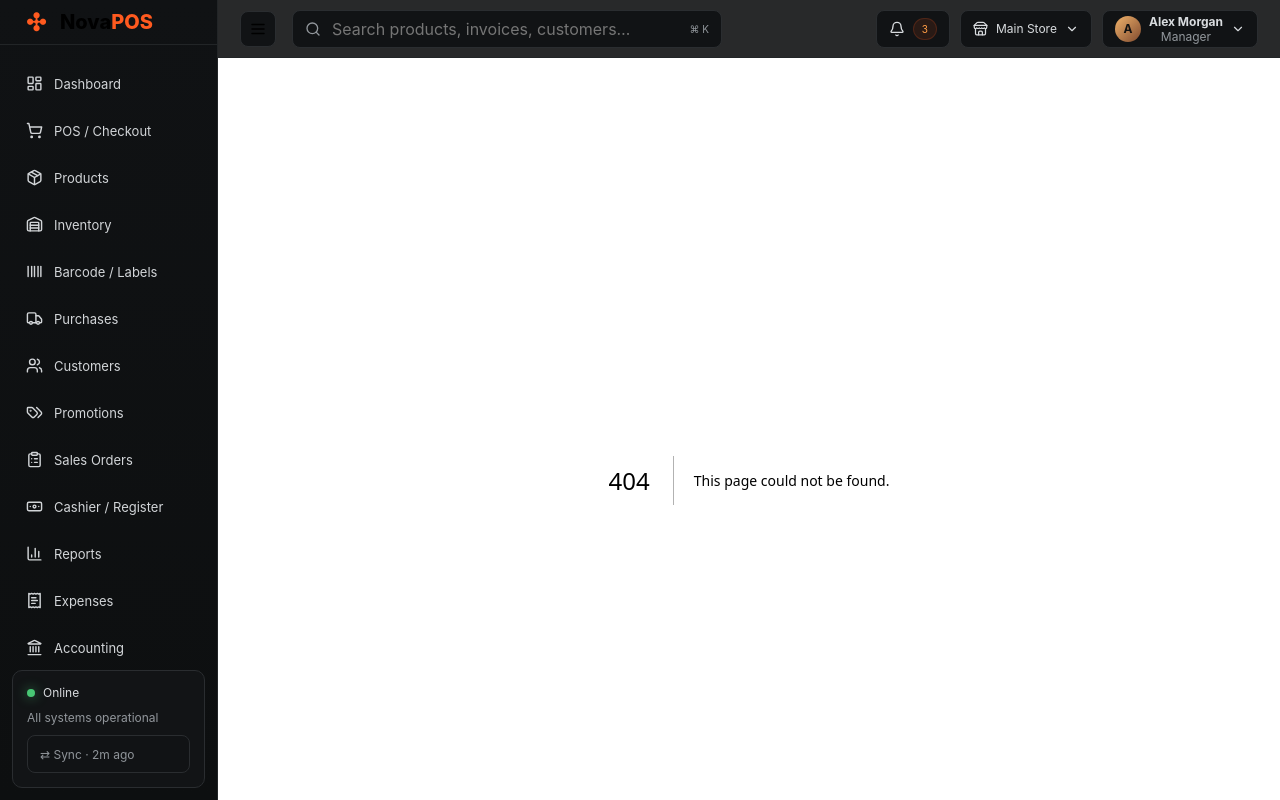
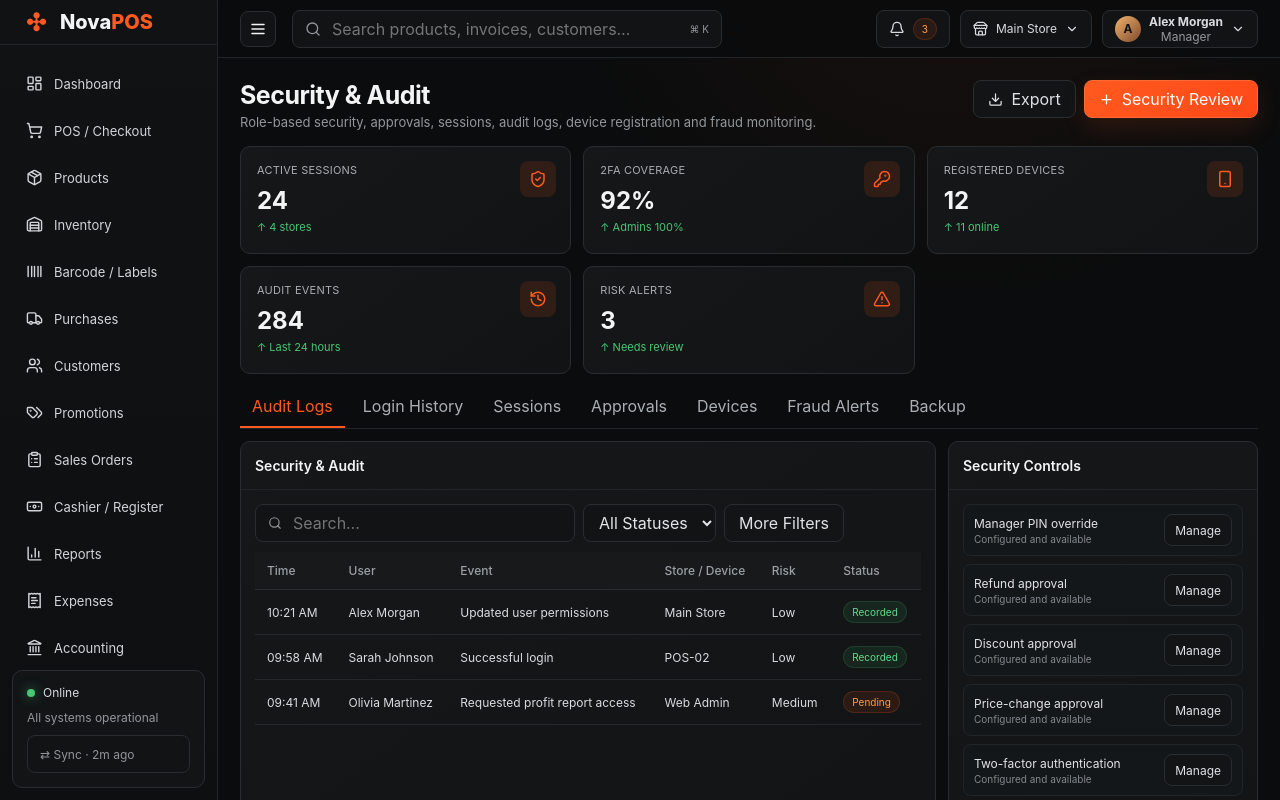
Before and after one commit to heshannamal/web7POS, a Next.js app in the folder frontend/: page /security in a window 1280 px wide. Before the commit this address had no page. Shown: the top 800 px of the page. Built offline with nearby package versions, Linux system fonts and the light colour scheme.

Commit message:
Add security and audit UI

```diff
--- /dev/null
+++ b/frontend/app/security/page.tsx
@@ -0,0 +1,9 @@
+import { FeaturePage } from '@/components/feature-page';
+import { ShieldCheck, KeyRound, Smartphone, History, AlertTriangle } from 'lucide-react';
+export default function Security(){return <FeaturePage title="Security & Audit" subtitle="Role-based security, approvals, sessions, audit logs, device registration and fraud monitoring." primaryLabel="Security Review" cards={[
+{title:'Active Sessions',value:'24',note:'4 stores',icon:ShieldCheck},{title:'2FA Coverage',value:'92%',note:'Admins 100%',icon:KeyRound},{title:'Registered Devices',value:'12',note:'11 online',icon:Smartphone},{title:'Audit Events',value:'284',note:'Last 24 hours',icon:History},{title:'Risk Alerts',value:'3',note:'Needs review',icon:AlertTriangle}
+]} tabs={['Audit Logs','Login History','Sessions','Approvals','Devices','Fraud Alerts','Backup']} columns={['Time','User','Event','Store / Device','Risk','Status']} rows={[
+{Time:'10:21 AM',User:'Alex Morgan',Event:'Updated user permissions','Store / Device':'Main Store',Risk:'Low',Status:'Recorded'},
+{Time:'09:58 AM',User:'Sarah Johnson',Event:'Successful login','Store / Device':'POS-02',Risk:'Low',Status:'Recorded'},
+{Time:'09:41 AM',User:'Olivia Martinez',Event:'Requested profit report access','Store / Device':'Web Admin',Risk:'Medium',Status:'Pending'},
+]} sideTitle="Security Controls" sideItems={['Manager PIN override','Refund approval','Discount approval','Price-change approval','Two-factor authentication','Session timeout','Encrypted sensitive data','Suspicious transaction detection']}/>}
```
